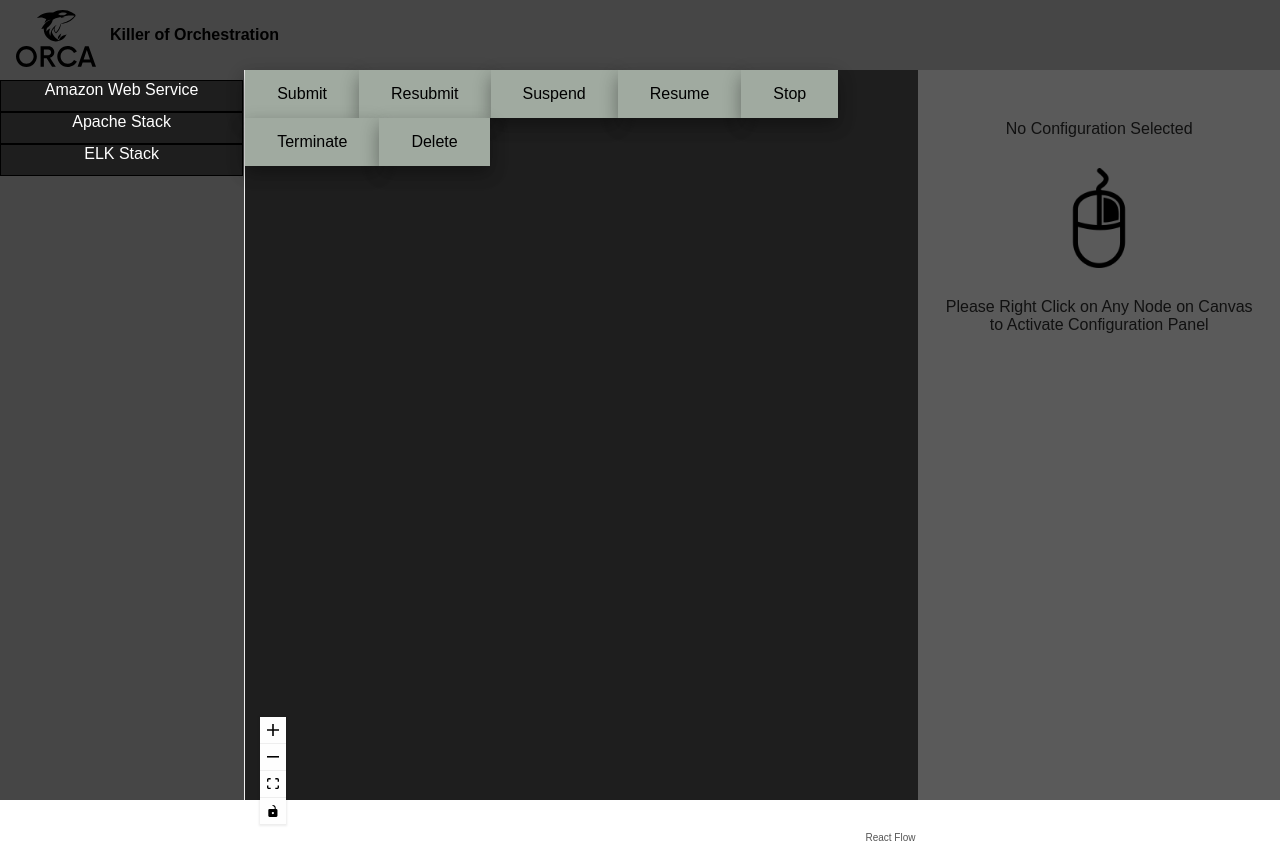
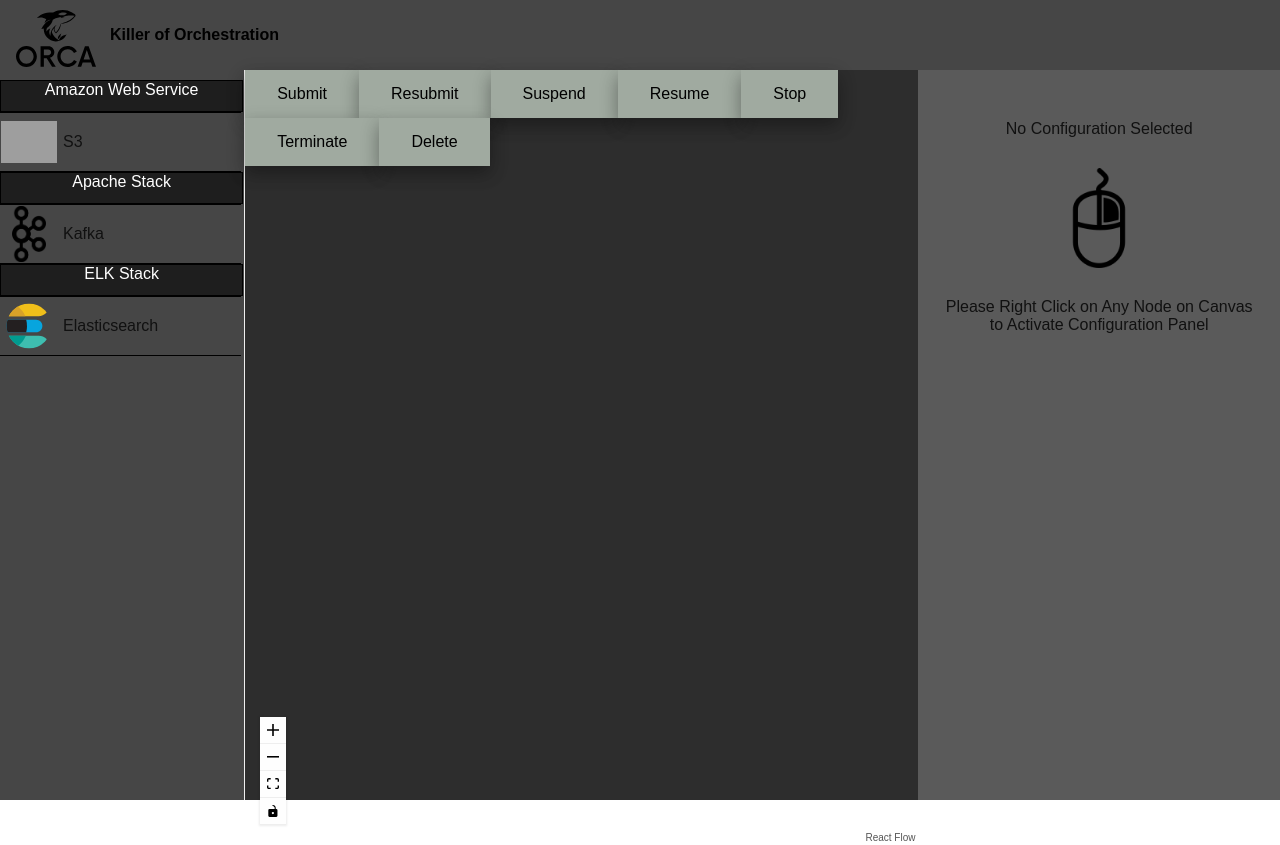
Before and after one commit to OrcaWorkflows/orca, a React (Create React App) app: page / in a window 1280 px wide. Built offline with nearby package versions, Linux system fonts and the light colour scheme; grey boxes are pictures that could not be loaded.

Commit message:
SideBar Open Initially

```diff
--- a/src/components/dnd/dnd.css
+++ b/src/components/dnd/dnd.css
@@ -2,7 +2,7 @@
     flex-direction: column;
     display: flex;
     height: 100%;
-    background: #1e1e1e;
+    background: #2d2d2d;
 }
 
 .topbarbutton {
--- a/src/components/dnd/sidebar.tsx
+++ b/src/components/dnd/sidebar.tsx
@@ -13,7 +13,7 @@
             <Table className={"sidebar-table"}>
                 <tbody>
                     <tr>
-                        <Collapsible trigger="Amazon Web Service" >
+                        <Collapsible trigger="Amazon Web Service" open={true}>
                             <Table className={"sidebar-table"}>
                                 <tr>
                                     <td>
@@ -28,7 +28,7 @@
                         </Collapsible>
                     </tr>
                     <tr>
-                        <Collapsible trigger={"Apache Stack"}>
+                        <Collapsible trigger={"Apache Stack"} open={true}>
                             <Table className={"sidebar-table"}>
                                 <tr>
                                     <td>
@@ -42,7 +42,7 @@
                         </Collapsible>
                     </tr>
                     <tr>
-                        <Collapsible trigger={"ELK Stack"}>
+                        <Collapsible trigger={"ELK Stack"} open={true}>
                             <Table className={"sidebar-table"}>
                                 <tr>
                                     <td>
```
